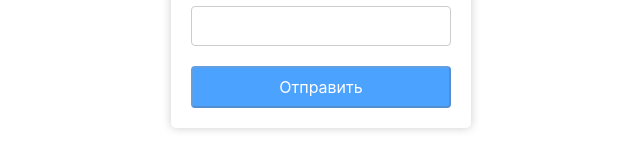
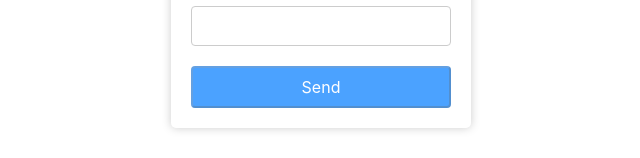
Before and after one commit to ilyoff/websocket-server-time, a React (Create React App) app: page / in a window 1280 px wide. Shown: the part 420-578 px from the top of the page, without its empty margins (319-959 px from the left). Built offline with nearby package versions, Linux system fonts and the light colour scheme.

Commit message:
fix: change submit button text to english lang

```diff
--- a/src/components/Form/Form.tsx
+++ b/src/components/Form/Form.tsx
@@ -40,7 +40,7 @@ const Form = (): JSX.Element => {
                 className="form__submit"
                 disabled={isFormDisabled}
             >
-                Отправить
+                Send
             </button>
         </form>
     );
```
